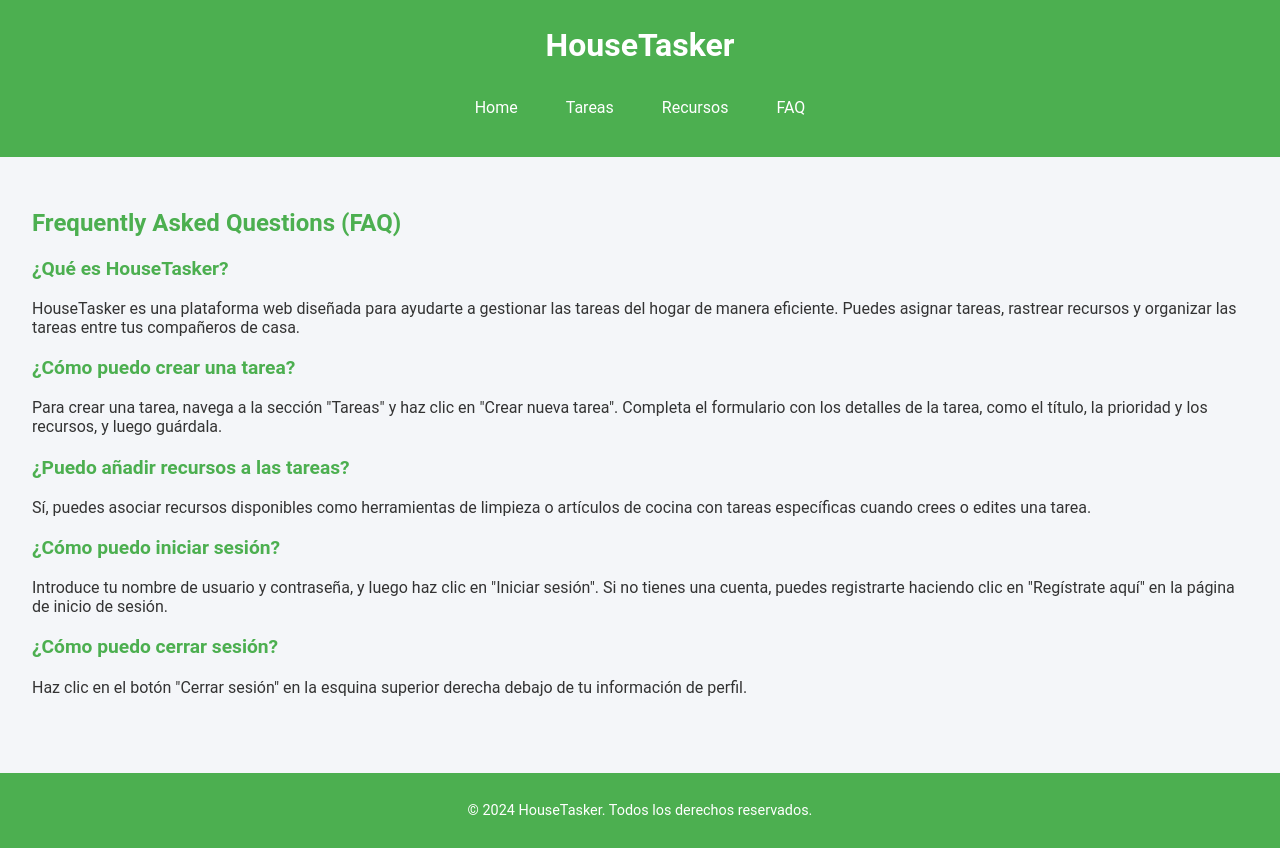
After one commit to julenpe12/house-tasker, a Django app: page /faq/ in a window 1280 px wide. The commit adds this page. Run offline with Django 4.2, Linux system fonts and the light colour scheme.

Commit message:
FAQ page

```diff
--- /dev/null
+++ b/houseTasker-win/appHouseTasker/templates/FAQ.html
@@ -0,0 +1,23 @@
+{% extends "base.html" %}
+
+{% block main %}
+<h2>Frequently Asked Questions (FAQ)</h2>
+
+<div class="faq-section">
+    <h3>¿Qué es HouseTasker?</h3>
+    <p>HouseTasker es una plataforma web diseñada para ayudarte a gestionar las tareas del hogar de manera eficiente. Puedes asignar tareas, rastrear recursos y organizar las tareas entre tus compañeros de casa.</p>
+
+    <h3>¿Cómo puedo crear una tarea?</h3>
+    <p>Para crear una tarea, navega a la sección "Tareas" y haz clic en "Crear nueva tarea". Completa el formulario con los detalles de la tarea, como el título, la prioridad y los recursos, y luego guárdala.</p>
+
+    <h3>¿Puedo añadir recursos a las tareas?</h3>
+    <p>Sí, puedes asociar recursos disponibles como herramientas de limpieza o artículos de cocina con tareas específicas cuando crees o edites una tarea.</p>
+
+    <h3>¿Cómo puedo iniciar sesión?</h3>
+    <p>Introduce tu nombre de usuario y contraseña, y luego haz clic en "Iniciar sesión". Si no tienes una cuenta, puedes registrarte haciendo clic en "Regístrate aquí" en la página de inicio de sesión.</p>
+
+    <h3>¿Cómo puedo cerrar sesión?</h3>
+    <p>Haz clic en el botón "Cerrar sesión" en la esquina superior derecha debajo de tu información de perfil.</p>
+</div>
+
+{% endblock %}
--- a/houseTasker-win/appHouseTasker/templates/base.html
+++ b/houseTasker-win/appHouseTasker/templates/base.html
@@ -45,7 +45,7 @@
                 <a href="{% url 'home' %}">Home</a>
                 <a href="{% url 'task_list' %}">Tareas</a>
                 <a href="{% url 'resource_list' %}">Recursos</a>
-                <a href="FAQ.html">FAQ</a>
+                <a href="{% url 'faq' %}">FAQ</a>
                 {% endblock %}
             </nav>
         </header>
--- a/houseTasker-win/appHouseTasker/urls.py
+++ b/houseTasker-win/appHouseTasker/urls.py
@@ -9,6 +9,7 @@ from django.contrib.auth import views as auth_views
 
 urlpatterns = [
     path('', views.home, name='home'),  # Home page for task handling
+    path('faq/', views.faq, name='faq'),
     path('tasks/', views.task_list, name='task_list'),  # List all tasks
     path('tasks/create/', views.task_create, name='task_create'),  # Create a new task
     path('tasks/<int:task_id>/', views.task_detail, name='task_detail'),  # View task details
--- a/houseTasker-win/appHouseTasker/views.py
+++ b/houseTasker-win/appHouseTasker/views.py
@@ -11,6 +11,9 @@ from .forms import TaskForm
 from django.urls import reverse
 from django.shortcuts import get_object_or_404
 from django.contrib import messages
+
+def faq(request):
+    return render(request, "FAQ.html")
 
 @login_required
 def home(request):
```
Also changed, not shown: houseTasker-win/db.sqlite3.
